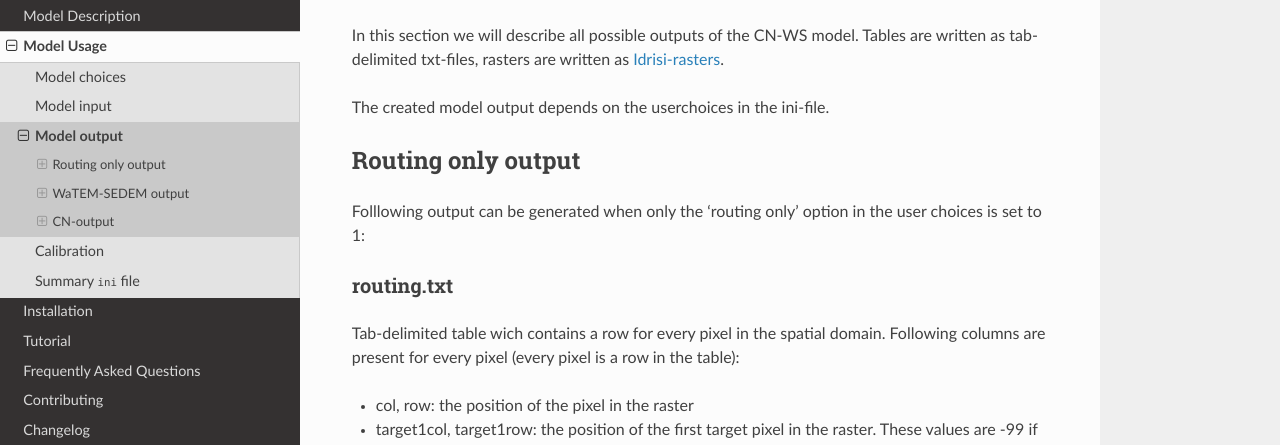
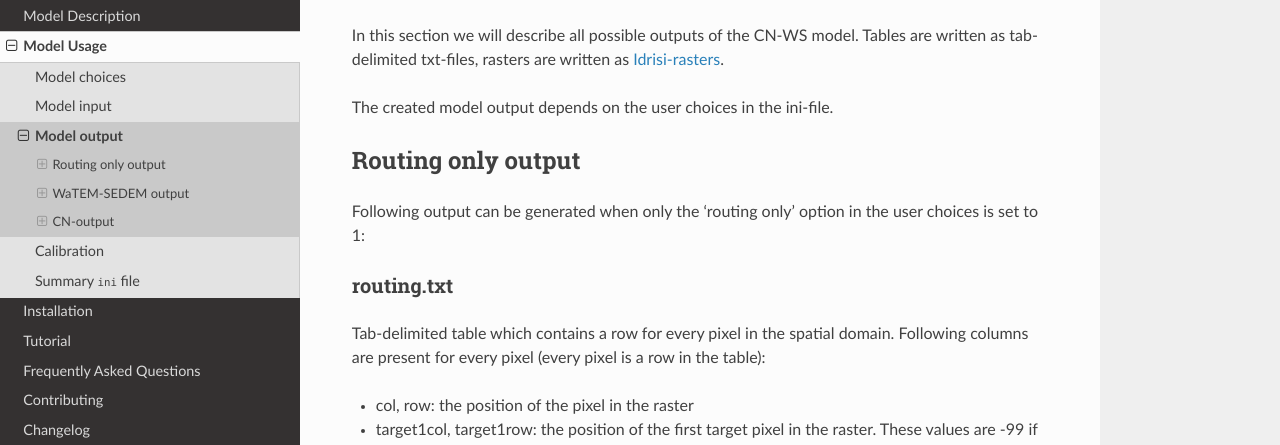
Before and after one commit to watem-sedem/watem-sedem, a Sphinx documentation site: the page built from docs/output.rst, in a window 1280 px wide and 900 px high. Shown: the part 136-581 px from the top of the window. Built offline with Sphinx 7.4.7 and the Read the Docs theme 2.0.0, drawn with Linux system fonts in a browser that asks for light colours; some of the changed text lies outside the part shown.

Commit message:
Textual changes in output.rst, as proposed in review

```diff
--- a/docs/output.rst
+++ b/docs/output.rst
@@ -8,14 +8,14 @@ In this section we will describe all possible outputs of the CN-WS model. Tables
 are written as tab-delimited txt-files, rasters are written as
 `Idrisi-rasters <https://gdal.org/drivers/raster/Idrisi.html>`_.
 
-The created model output depends on the userchoices in the ini-file.
+The created model output depends on the user choices in the ini-file.
 
 .. _onlyroutingoutput:
 
 Routing only output
 ###################
 
-Folllowing output can be generated when only the ‘routing only’ option in the
+Following output can be generated when only the ‘routing only’ option in the
 user choices is set to 1:
 
 .. _routingtxt:
@@ -23,7 +23,7 @@ user choices is set to 1:
 routing.txt
 ***********
 
-Tab-delimited table wich contains a row for every pixel in the spatial domain.
+Tab-delimited table which contains a row for every pixel in the spatial domain.
 Following columns are present for every pixel (every pixel is a row in the
 table):
 
```
Also changed, not shown: other parts of docs/output.rst (+11 -11 lines).
